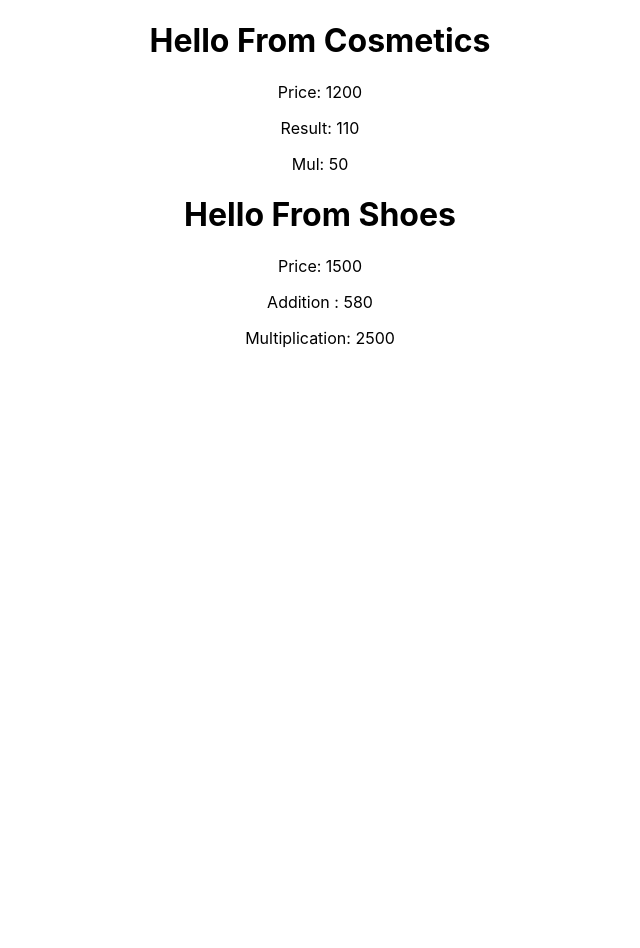
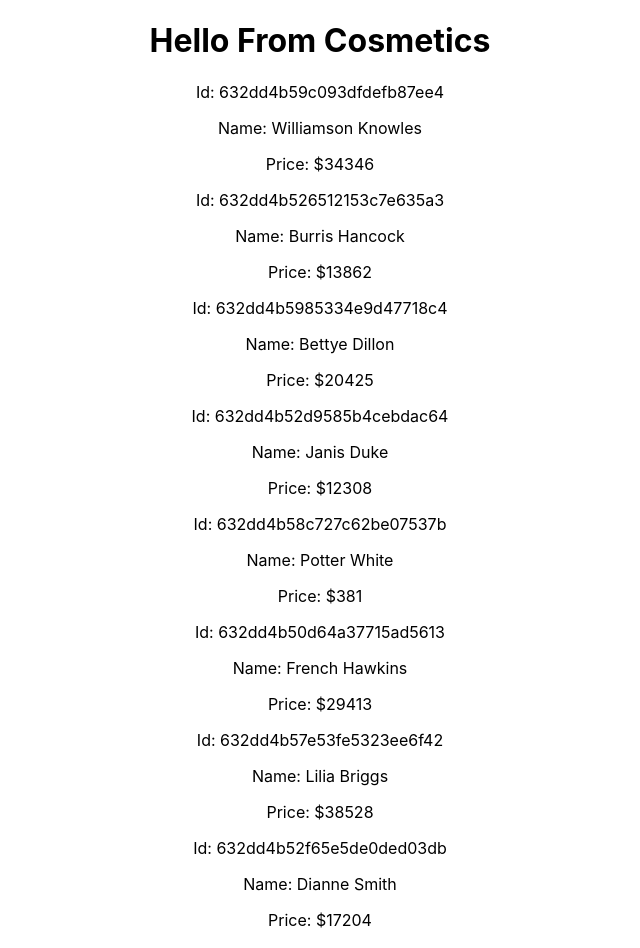
Before and after one commit to DabasishDasJoy/react-storage-and-handler, a React (Create React App) app: page / in a window 1280 px wide. Shown: the top 948 px of the page, without its empty margins (320-960 px from the left). Before the commit the page ends 800 px from the top, so only its background shows below. Built offline with nearby package versions, Linux system fonts and the light colour scheme.

Commit message:
fake data

```diff
--- /dev/null
+++ b/public/data.json
@@ -0,0 +1,47 @@
+[
+  {
+    "id": "632dd4b59c093dfdefb87ee4",
+    "price": 34346,
+    "name": "Williamson Knowles"
+  },
+  {
+    "id": "632dd4b526512153c7e635a3",
+    "price": 13862,
+    "name": "Burris Hancock"
+  },
+  {
+    "id": "632dd4b5985334e9d47718c4",
+    "price": 20425,
+    "name": "Bettye Dillon"
+  },
+  {
+    "id": "632dd4b52d9585b4cebdac64",
+    "price": 12308,
+    "name": "Janis Duke"
+  },
+  {
+    "id": "632dd4b58c727c62be07537b",
+    "price": 381,
+    "name": "Potter White"
+  },
+  {
+    "id": "632dd4b50d64a37715ad5613",
+    "price": 29413,
+    "name": "French Hawkins"
+  },
+  {
+    "id": "632dd4b57e53fe5323ee6f42",
+    "price": 38528,
+    "name": "Lilia Briggs"
+  },
+  {
+    "id": "632dd4b52f65e5de0ded03db",
+    "price": 17204,
+    "name": "Dianne Smith"
+  },
+  {
+    "id": "632dd4b5888a3eee868e00a4",
+    "price": 16222,
+    "name": "Johanna Hatfield"
+  }
+]
--- /dev/null
+++ b/src/components/Cosmetic/Cosmetic.js
@@ -0,0 +1,14 @@
+import React from 'react';
+
+const Cosmetic = (props) => {
+    const {id, name, price} = props.cosmetic;
+    return (
+        <div>
+            <p>Id: {id}</p>
+            <p>Name: {name}</p>
+            <p>Price: ${price}</p>
+        </div>
+    );
+};
+
+export default Cosmetic;
--- a/src/components/Cosmetics/Cosmetics.js
+++ b/src/components/Cosmetics/Cosmetics.js
@@ -1,21 +1,36 @@
-import React from 'react';
-//This is default import
-// import addition from '../../utilities/Calculation/Calculation';
-//this is object import
-import { additon, multiplication } from '../../utilities/Calculation/Calculation';
-import "./Cosmetics.css";
+import React, { useEffect, useState } from 'react';
+import Cosmetic from '../Cosmetic/Cosmetic';
+/* -> This is default import
+import addition from '../../utilities/Calculation/Calculation';
+-> this is object import
+import { additon, multiplication } from '../../utilities/Calculation/Calculation'; */
+
 
 const Cosmetics = (props) => {
 
-    //to use the addition funtion expression we need to import that file.
+    /* to use the addition funtion expression we need to import that file.
     const result = additon(50, 60);
     const multiRes = multiplication(10, 5);
+    */
+
+    //Fake data creation from json generator
+    const [cosmetics, setCosmetics] = useState([]);
+
+    useEffect(() =>{
+        fetch('data.json')
+            .then(res => res.json())
+            .then(data => setCosmetics(data))
+    }, []);
+
     return (
         <div>
             <h1>Hello From Cosmetics</h1>
-            <p>Price: {props.price}</p>
-            <p>Result: {result}</p>
-            <p>Mul: {multiRes}</p>
+            {
+                cosmetics.map(cosmetic => <Cosmetic
+                    cosmetic={cosmetic}
+                    key={cosmetic.id}
+                    ></Cosmetic>)
+            }
         </div>
     );
 };
```
Also changed, not shown: src/utilities/Calculation/Calculation.js (line endings or trailing spaces).
